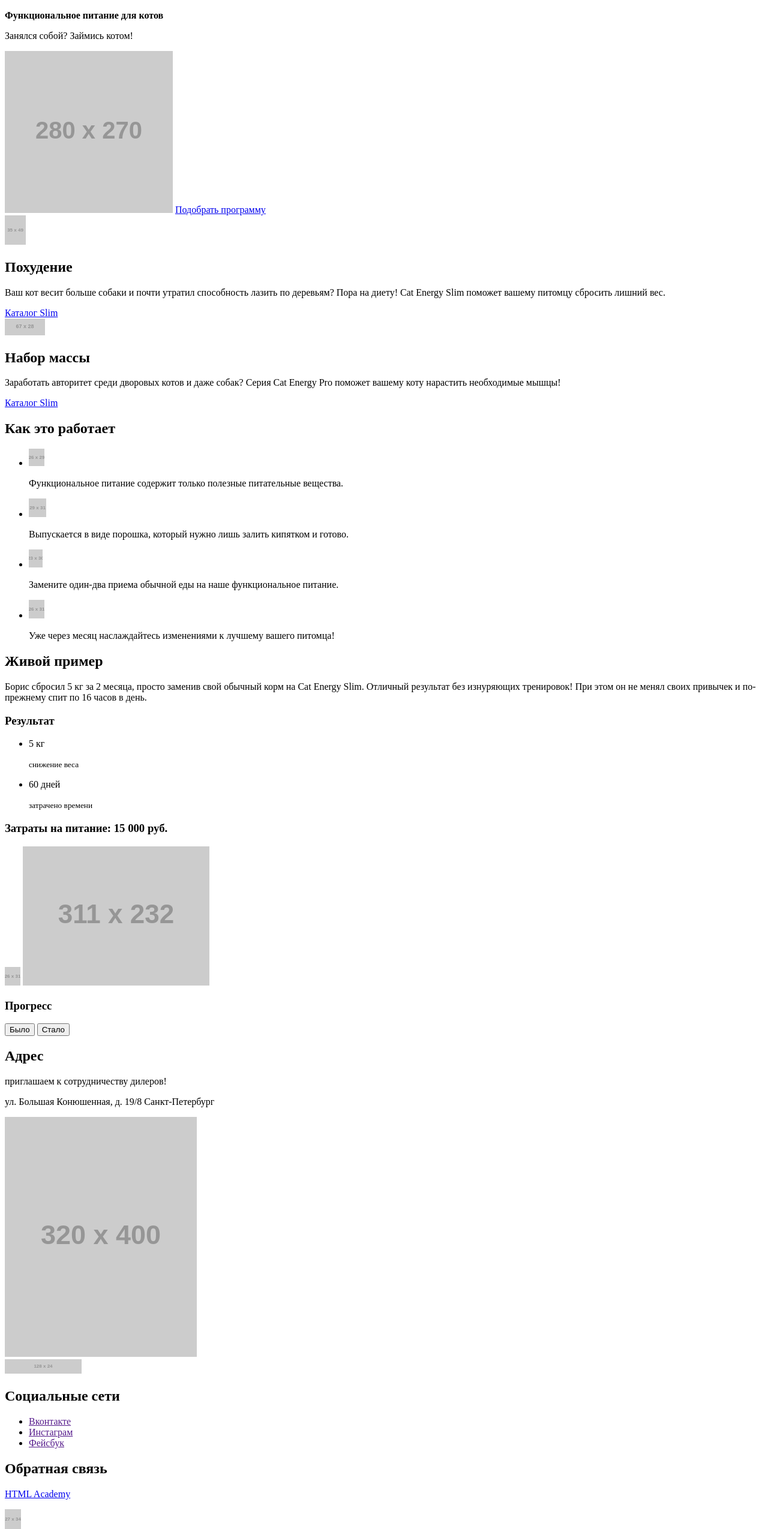
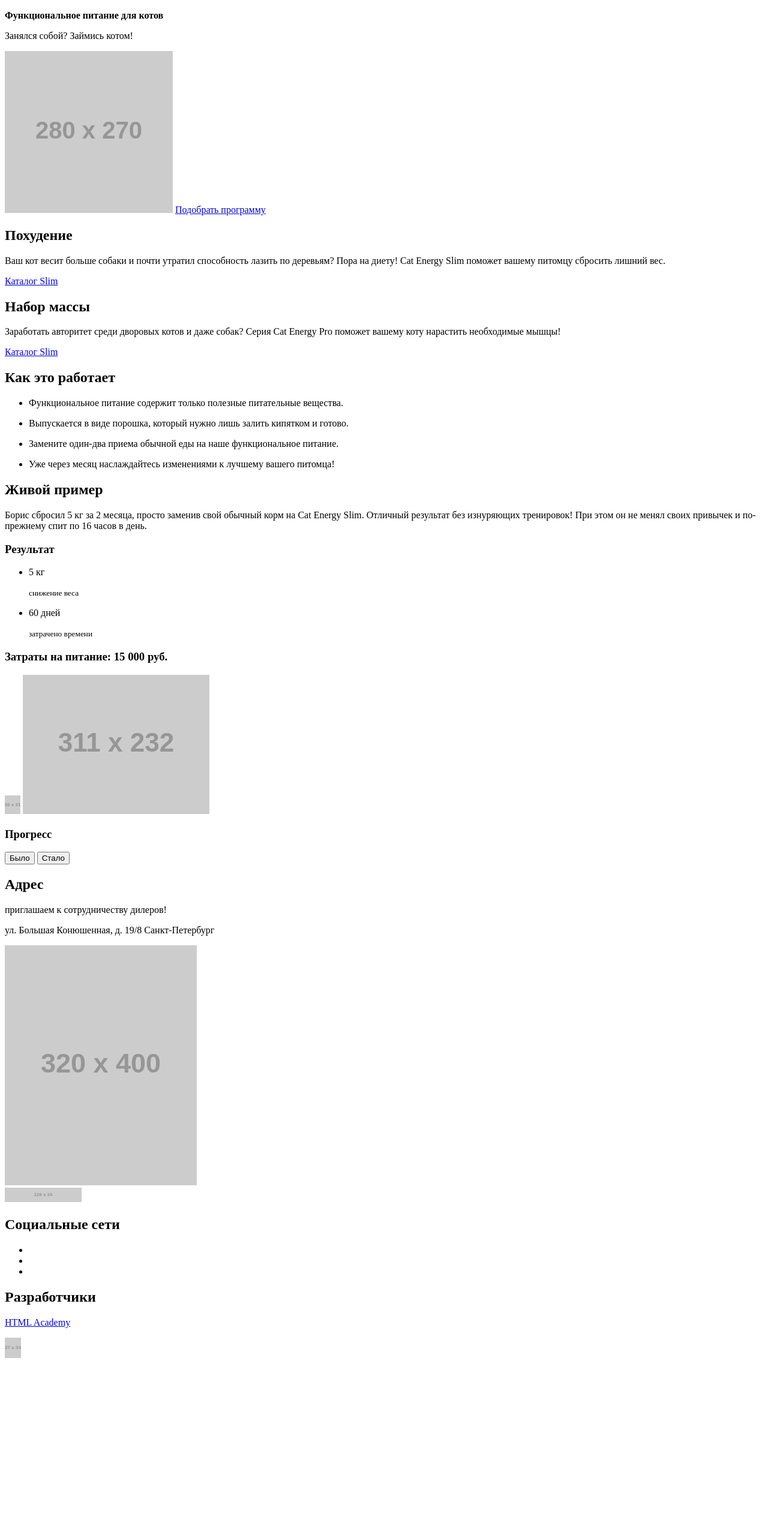
Before and after one commit to PavelSlastenov/1118539-cat-energy-18, a website: page source/index.html in a window 1280 px wide. Shown: the part 251-2800 px from the top of the page at 60% size. After the commit the page ends 2527 px from the top, so only its background shows below. Drawn offline with Linux system fonts and the light colour scheme; placeholder pictures from the web are drawn by us.

Commit message:
Внес правки: убрал лишние div обертки img и сами img

```diff
--- a/source/index.html
+++ b/source/index.html
@@ -8,13 +8,12 @@
 
     <header class="page-header">
       <a class="page-header__logo">
-        <img class="page-header__logo-image" src="https://via.placeholder.com/33x38" width="33" height="38" alt="Кот">
-        <img class="page-header__logo-image" src="https://via.placeholder.com/101x18" width="101" height="18" alt="Логотип">
+        <img class="page-header__logo-image" src="https://via.placeholder.com/191x38" width="191" height="38" alt="Кот">
       </a>
       <nav class="main-nav">
         <button class="main-nav__toggle" type="button">Открыть меню</button>
         <div class="main-nav__wrapper">
-          <ul class="main-nav__list site-list"> <!--Все margin и padding в main-nav_list, а site-list всегда можно будет переиспользовать-->
+          <ul class="main-nav__list site-list">
             <li class="site-list__item">
               <a href="index.html">Главная</a>
             </li>
@@ -40,24 +39,18 @@
       </section>
 
       <section class="programs">
-        <div class="programs__item programs-item--slim">
-          <div class="programs__wrapper"><!--добавил обертку для логотипа и заголовка, что бы потом в сетке задать им flex-direction: row; Или на данном этапе это будет выглядеть лишним?-->
-            <div class="programs__logo">
-              <img src="https://via.placeholder.com/35x49" width="35" height="49" alt="Кот">
-            </div>
+        <div class="programs__item programs__item--slim">
+          <div class="programs__wrapper">
             <h2 class="programs__title">Похудение</h2>
           </div>
           <p class="programs__description">
             Ваш кот весит больше собаки и почти утратил способность лазить по деревьям?
             Пора на диету! Cat Energy Slim поможет вашему питомцу сбросить лишний вес.
           </p>
-          <a class="programs_link" href="catalog-slim.html">Каталог Slim</a>
+          <a class="programs_link" href="catalog-slim.html">Каталог Slim</a> <!--Если правилно понял ссылку нужно было дать на конкретный раздел в каталоге, да же если верстать его не будем-->
           </div>
-        <div class="programs__item programs-item--pro">
+        <div class="programs__item programs__item--pro">
           <div class="programs__wrapper">
-            <div class="programs__logo">
-              <img src="https://via.placeholder.com/67x28" width="67" height="28" alt="Кот">
-            </div>
             <h2 class="programs__title">Набор массы</h2>
           </div>
           <p class="programs__description">
@@ -72,27 +65,15 @@
         <h2 class="features__title">Как это работает</h2>
           <ul class="features__list">
             <li class="features__item features__item--useful">
-              <div class="features__logo">
-                <img src="https://via.placeholder.com/26x29" width="26" height="29" alt="Лист">
-              </div>
               <p class="features__description">Функциональное питание содержит только полезные питательные вещества.</p>
             </li>
             <li class="features__item features__item--powder">
-              <div class="features__logo">
-                <img src="https://via.placeholder.com/29x31" width="29" height="31" alt="Порошок">
-              </div>
               <p class="features__description">Выпускается в виде порошка, который нужно лишь залить кипятком и готово.</p>
             </li>
             <li class="features__item features__item--powder--meal">
-              <div class="features__logo">
-                <img src="https://via.placeholder.com/23x30" width="23" height="30" alt="Столовые приборы">
-              </div>
               <p class="features__description">Замените один-два приема обычной еды на наше функциональное питание.</p>
             </li>
             <li class="features__item features__item--powder--time">
-              <div class="features__logo">
-                <img src="https://via.placeholder.com/26x31" width="26" height="31" alt="Часы">
-              </div>
               <p class="features__description">Уже через месяц наслаждайтесь изменениями к лучшему вашего питомца!</p>
             </li>
           </ul>
@@ -143,25 +124,20 @@
       <section class="page-footer__social-network">
         <h2 class="visually-hidden">Социальные сети</h2>
         <ul>
-          <li><a class="page-footer__social-network--vk" href="">Вконтакте</a></li>
-          <li><a class="page-footer__social-network--insta" href="">Инстаграм</a></li>
-          <li><a class="page-footer__social-network--fb" href="">Фейсбук</a></li>
+          <li><a class="social-network social-network--vk" href="" aria-label="Вконтакте"></a></li>
+          <li><a class="social-network social-network--insta" href="" aria-label="Инстаграм"></a></li>
+          <li><a class="social-network social-network--fb" href="" aria-label="Фейсбук"></a></li>
         </ul>
       </section>
-      <!--Или правильнее вот такой вариант? Слишком длинный получается, тогда стоит переименовать все короче)
-      <ul>
-          <li><a class="page-footer__social-network page-footer__social-network- -vk" href="" aria-label="Вконтакте"></a></li>
-          <li><a class="page-footer__social-network page-footer__social-network- -insta" href="" aria-label="Инстаграм"></a></li>
-          <li><a class="page-footer__social-network page-footer__social-network- -fb" href="" aria-label="Фейсбук"></a></li>
-        </ul>
-      -->
-      <section class="page-footer__feedback">
-        <h2 class="visually-hidden">Обратная связь</h2>
-        <a class="page-footer__feedback-link" href="https://htmlacademy.ru/intensive/adaptive">
-          <p class="page-footer__feedback-description">HTML Academy</p>
-          <img class="page-footer__feedback-link-icon" src="https://via.placeholder.com/27x34" width="27" height="34" alt="Логотип Академии">
+
+      <section class="page-footer__developers">
+        <h2 class="visually-hidden">Разработчики</h2>
+        <a class="page-footer__developers-link" href="https://htmlacademy.ru/intensive/adaptive">
+          <p class="page-footer__developers-description">HTML Academy</p>
+          <img class="page-footer__developers-link-icon" src="https://via.placeholder.com/27x34" width="27" height="34" alt="Логотип Академии">
         </a>
       </section>
+
     </footer>
   </body>
 </html>
```
Also changed, not shown: source/catalog.html (+16 -15 lines), source/form.html (+13 -12 lines).
